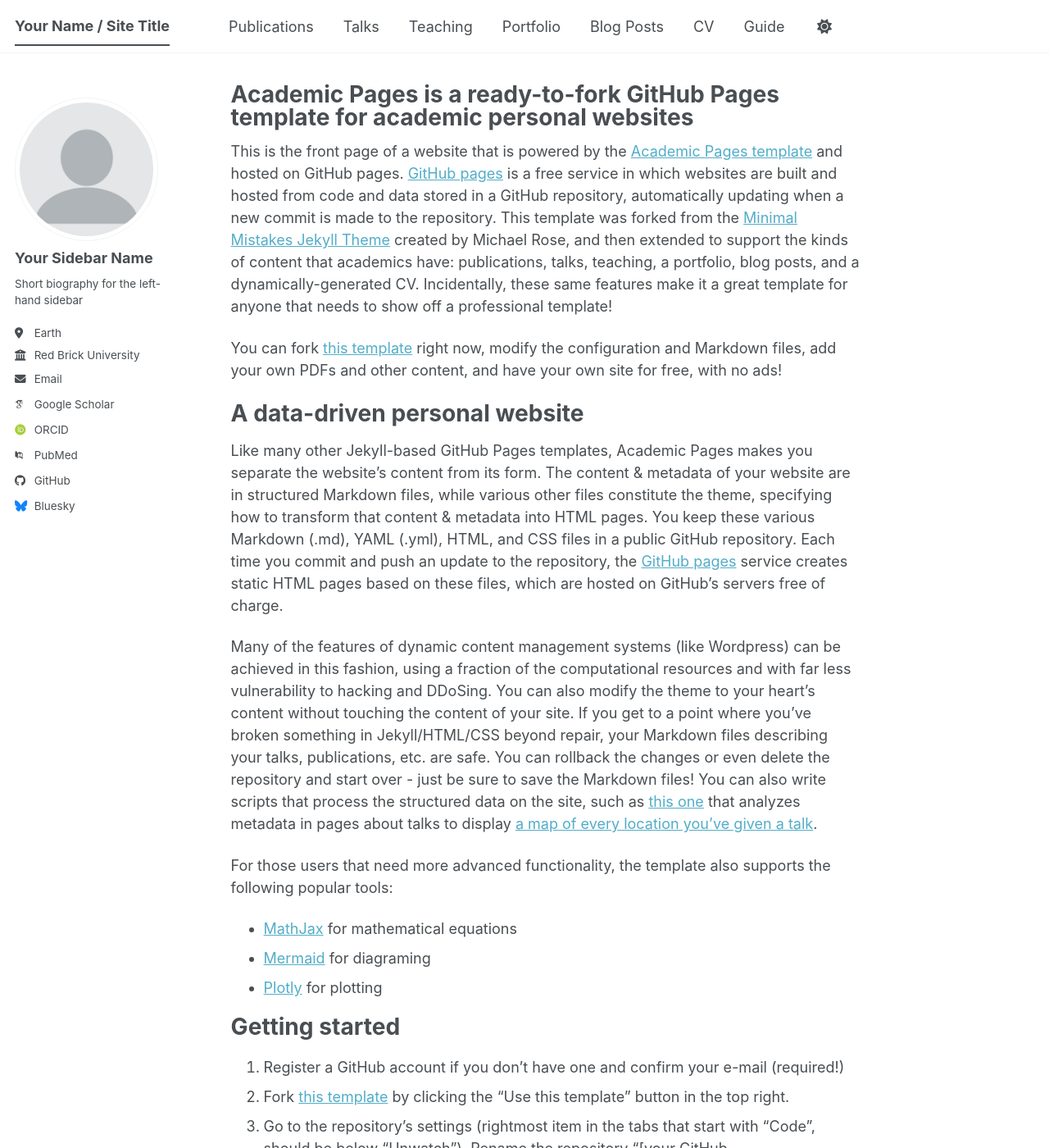
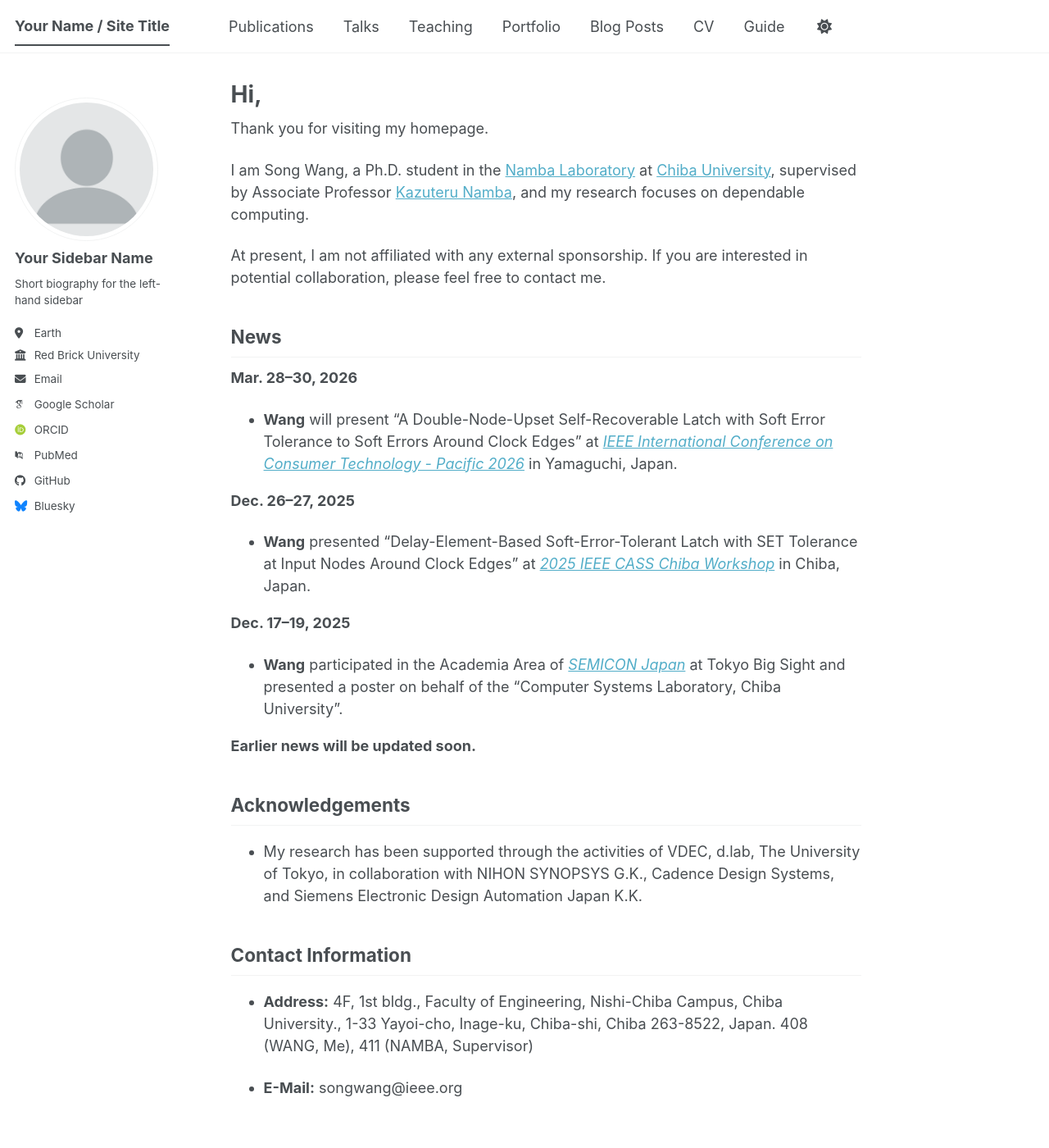
Before and after one commit to songwang-research/songwang-research.github.io, a Jekyll site: the page built from _pages/about.md, in a window 1280 px wide and 1400 px high. Shown: the whole window at 82% size. Built offline with Jekyll 4.4.1, drawn with Linux system fonts in a browser that asks for light colours; some web fonts are replaced; a script bundle is joined from its source files by our own code; library files that are not in the unit come from our copies; some of the changed text lies outside the part shown.

Commit message:
Update about.md

```diff
--- a/_pages/about.md
+++ b/_pages/about.md
@@ -1,56 +1,41 @@
 ---
 permalink: /
-title: "Academic Pages is a ready-to-fork GitHub Pages template for academic personal websites"
+title: "Hi, "
 author_profile: true
 redirect_from:
   - /about/
   - /about.html
 ---
 
-This is the front page of a website that is powered by the [Academic Pages template](https://github.com/academicpages/academicpages.github.io) and hosted on GitHub pages. [GitHub pages](https://pages.github.com) is a free service in which websites are built and hosted from code and data stored in a GitHub repository, automatically updating when a new commit is made to the repository. This template was forked from the [Minimal Mistakes Jekyll Theme](https://mmistakes.github.io/minimal-mistakes/) created by Michael Rose, and then extended to support the kinds of content that academics have: publications, talks, teaching, a portfolio, blog posts, and a dynamically-generated CV. Incidentally, these same features make it a great template for anyone that needs to show off a professional template!
+Thank you for visiting my homepage.
 
- You can fork [this template](https://github.com/academicpages/academicpages.github.io) right now, modify the configuration and Markdown files, add your own PDFs and other content, and have your own site for free, with no ads!
+I am Song Wang, a Ph.D. student in the [Namba Laboratory](http://www.icsd2.tj.chiba-u.jp/) at [Chiba University](https://www.chiba-u.ac.jp/), supervised by Associate Professor [Kazuteru Namba](https://researchmap.jp/nambakazuteru?lang=ja), and my research focuses on dependable computing.
 
-A data-driven personal website
-======
-Like many other Jekyll-based GitHub Pages templates, Academic Pages makes you separate the website's content from its form. The content & metadata of your website are in structured Markdown files, while various other files constitute the theme, specifying how to transform that content & metadata into HTML pages. You keep these various Markdown (.md), YAML (.yml), HTML, and CSS files in a public GitHub repository. Each time you commit and push an update to the repository, the [GitHub pages](https://pages.github.com/) service creates static HTML pages based on these files, which are hosted on GitHub's servers free of charge.
+At present, I am not affiliated with any external sponsorship.
+If you are interested in potential collaboration, please feel free to contact me.
 
-Many of the features of dynamic content management systems (like Wordpress) can be achieved in this fashion, using a fraction of the computational resources and with far less vulnerability to hacking and DDoSing. You can also modify the theme to your heart's content without touching the content of your site. If you get to a point where you've broken something in Jekyll/HTML/CSS beyond repair, your Markdown files describing your talks, publications, etc. are safe. You can rollback the changes or even delete the repository and start over - just be sure to save the Markdown files! You can also write scripts that process the structured data on the site, such as [this one](https://github.com/academicpages/academicpages.github.io/blob/master/talkmap.ipynb) that analyzes metadata in pages about talks to display [a map of every location you've given a talk](https://academicpages.github.io/talkmap.html).
+News
+----------------
+**Mar. 28–30, 2026**
+* **Wang** will present “A Double-Node-Upset Self-Recoverable Latch with Soft Error Tolerance to Soft Errors Around Clock Edges” at [*IEEE International Conference on Consumer Technology - Pacific 2026*](https://2026.icct-pacific.org/) in Yamaguchi, Japan.
 
-For those users that need more advanced functionality, the template also supports the following popular tools:
-- [MathJax](https://www.mathjax.org/) for mathematical equations
-- [Mermaid](https://mermaid.js.org/) for diagraming
-- [Plotly](https://plotly.com/javascript/) for plotting
+**Dec. 26–27, 2025**
+* **Wang** presented “Delay-Element-Based Soft-Error-Tolerant Latch with SET Tolerance at Input Nodes Around Clock Edges” at [*2025 IEEE CASS Chiba Workshop*](https://www.s-lab.nd.chiba-u.jp/chibaworkshop/2025/index.html) in Chiba, Japan.
 
-Getting started
-======
-1. Register a GitHub account if you don't have one and confirm your e-mail (required!)
-1. Fork [this template](https://github.com/academicpages/academicpages.github.io) by clicking the "Use this template" button in the top right.
-1. Go to the repository's settings (rightmost item in the tabs that start with "Code", should be below "Unwatch"). Rename the repository "[your GitHub username].github.io", which will also be your website's URL.
-1. Set site-wide configuration and create content & metadata (see below -- also see [this set of diffs](https://archive.is/3TPas) showing what files were changed to set up [an example site](https://getorg-testacct.github.io) for a user with the username "getorg-testacct")
-1. Upload any files (like PDFs, .zip files, etc.) to the files/ directory. They will appear at https://[your GitHub username].github.io/files/example.pdf.
-1. Check status by going to the repository settings, in the "GitHub pages" section
+**Dec. 17–19, 2025**
+* **Wang** participated in the Academia Area of [*SEMICON Japan*](https://www.semiconjapan.org/jp/workforce/academia) at Tokyo Big Sight and presented a poster on behalf of the “Computer Systems Laboratory, Chiba University”.
 
-Site-wide configuration
-------
-The main configuration file for the site is in the base directory in [_config.yml](https://github.com/academicpages/academicpages.github.io/blob/master/_config.yml), which defines the content in the sidebars and other site-wide features. You will need to replace the default variables with ones about yourself and your site's github repository. The configuration file for the top menu is in [_data/navigation.yml](https://github.com/academicpages/academicpages.github.io/blob/master/_data/navigation.yml). For example, if you don't have a portfolio or blog posts, you can remove those items from that navigation.yml file to remove them from the header.
+**Earlier news will be updated soon.**
 
-Create content & metadata
-------
-For site content, there is one Markdown file for each type of content, which are stored in directories like _publications, _talks, _posts, _teaching, or _pages. For example, each talk is a Markdown file in the [_talks directory](https://github.com/academicpages/academicpages.github.io/tree/master/_talks). At the top of each Markdown file is structured data in YAML about the talk, which the theme will parse to do lots of cool stuff. The same structured data about a talk is used to generate the list of talks on the [Talks page](https://academicpages.github.io/talks), each [individual page](https://academicpages.github.io/talks/2012-03-01-talk-1) for specific talks, the talks section for the [CV page](https://academicpages.github.io/cv), and the [map of places you've given a talk](https://academicpages.github.io/talkmap.html) (if you run this [python file](https://github.com/academicpages/academicpages.github.io/blob/master/talkmap.py) or [Jupyter notebook](https://github.com/academicpages/academicpages.github.io/blob/master/talkmap.ipynb), which creates the HTML for the map based on the contents of the _talks directory).
 
-**Markdown generator**
+Acknowledgements
+----------------
 
-The repository includes [a set of Jupyter notebooks](https://github.com/academicpages/academicpages.github.io/tree/master/markdown_generator
-) that converts a CSV containing structured data about talks or presentations into individual Markdown files that will be properly formatted for the Academic Pages template. The sample CSVs in that directory are the ones I used to create my own personal website at stuartgeiger.com. My usual workflow is that I keep a spreadsheet of my publications and talks, then run the code in these notebooks to generate the Markdown files, then commit and push them to the GitHub repository.
+* My research has been supported through the activities of VDEC, d.lab, The University of Tokyo, in collaboration with NIHON SYNOPSYS G.K., Cadence Design Systems, and Siemens Electronic Design Automation Japan K.K.
 
-How to edit your site's GitHub repository
-------
-Many people use a git client to create files on their local computer and then push them to GitHub's servers. If you are not familiar with git, you can directly edit these configuration and Markdown files directly in the github.com interface. Navigate to a file (like [this one](https://github.com/academicpages/academicpages.github.io/blob/master/_talks/2012-03-01-talk-1.md) and click the pencil icon in the top right of the content preview (to the right of the "Raw | Blame | History" buttons). You can delete a file by clicking the trashcan icon to the right of the pencil icon. You can also create new files or upload files by navigating to a directory and clicking the "Create new file" or "Upload files" buttons.
+Contact Information
+----------------
 
-Example: editing a Markdown file for a talk
-![Editing a Markdown file for a talk](/images/editing-talk.png)
+* **Address:** 4F, 1st bldg., Faculty of Engineering, Nishi-Chiba Campus, Chiba University., 1-33 Yayoi-cho, Inage-ku, Chiba-shi, Chiba 263-8522, Japan.  408 (WANG, Me), 411 (NAMBA, Supervisor)
 
-For more info
-------
-More info about configuring Academic Pages can be found in [the guide](https://academicpages.github.io/markdown/), the [growing wiki](https://github.com/academicpages/academicpages.github.io/wiki), and you can always [ask a question on GitHub](https://github.com/academicpages/academicpages.github.io/discussions). The [guides for the Minimal Mistakes theme](https://mmistakes.github.io/minimal-mistakes/docs/configuration/) (which this theme was forked from) might also be helpful.
+* **E-Mail:** songwang@ieee.org
```
